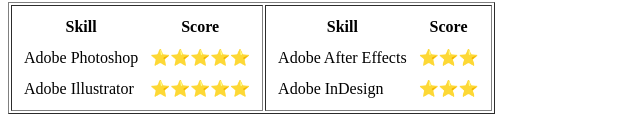
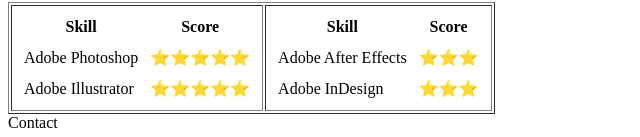
Before and after one commit to bbrallier/cv, a plain HTML site: page index.html in a window 1280 px wide. Shown: the part 949-1086 px from the top of the page, 0-640 px from the left. Drawn offline with Linux system fonts and the light colour scheme.

Commit message:
Update index.html

```diff
--- a/index.html
+++ b/index.html
@@ -67,4 +67,7 @@
         </tr>
       </table>
   </body>
+  <footer>
+    <a href"contact-me.html">Contact</a>
+  </footer>
 </html>
```
